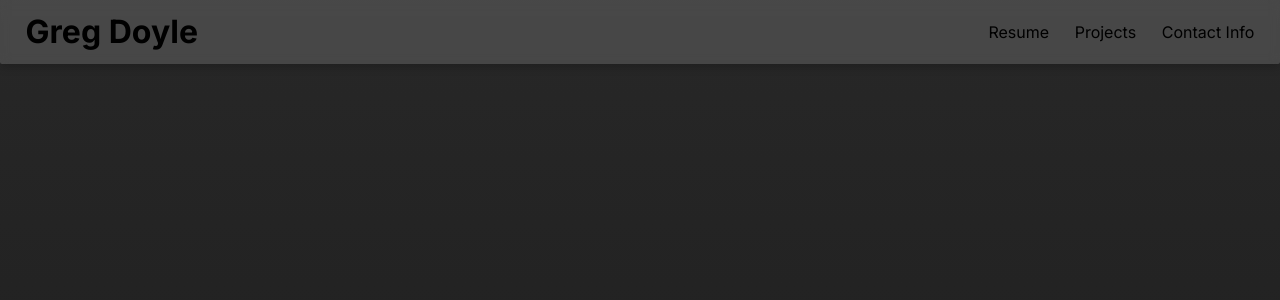
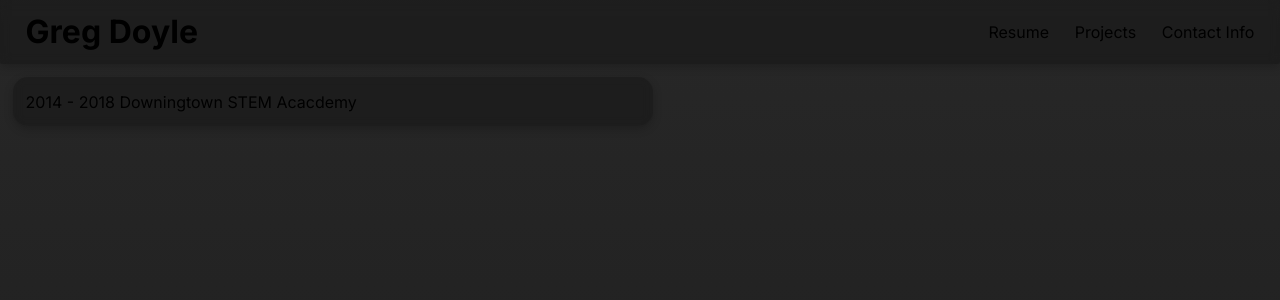
Before and after one commit to 18gdoyle/GregDoylesPortfolioSite, a Next.js app in the folder greg-doyles-portfolio-site/: page / in a window 1280 px wide. Both pictures are taken after a click on the element "Resume". Shown: the top 300 px of the page. Built offline with nearby package versions, Linux system fonts and the light colour scheme.

Commit message:
init resume timeline page

```diff
--- a/greg-doyles-portfolio-site/app/components/NavBar.css
+++ b/greg-doyles-portfolio-site/app/components/NavBar.css
@@ -3,14 +3,15 @@
     width: 100%;
     top: 0;
     height: 8vh;
-    background-color: rgba(255, 255, 255, .15);
+    background-color: rgba(0, 0, 0, 0.25);
     backdrop-filter: blur(5px);
+    box-shadow: 0 3px 10px rgb(0 0 0 / 0.2);
     display: flex;
     align-items: center;
     padding: 2vw;
-    box-shadow: 0 3px 10px rgb(0 0 0 / 0.2);
     border-bottom-left-radius: 2px;
     border-bottom-right-radius: 2px;
+    z-index: 100;
 }
 
 .navLinks {
--- a/greg-doyles-portfolio-site/app/components/ProjectCard.css
+++ b/greg-doyles-portfolio-site/app/components/ProjectCard.css
@@ -56,7 +56,7 @@
 .hover-underline-animation {
     display: inline-block;
     position: relative;
-    color: #0087ca;
+    color: #0974f1;;
   }
 
   .hover-underline-animation:after {
@@ -67,7 +67,7 @@
     height: 2px;
     bottom: 0;
     left: 0;
-    background-color: #0087ca;
+    background-color: #0974f1;;
     transform-origin: bottom right;
     transition: transform 0.25s ease-out;
   }
--- a/greg-doyles-portfolio-site/app/globals.css
+++ b/greg-doyles-portfolio-site/app/globals.css
@@ -16,14 +16,16 @@
 
 body {
   color: rgb(var(--foreground-rgb));
-  background: -webkit-linear-gradient(360deg, #1C1C1C 10%, #494949 360%);
-  background: -moz-linear-gradient(360deg, #1C1C1C 10%, #494949 360%);
   background: linear-gradient(360deg, #1C1C1C 10%, #494949 360%);
+  min-height: 100vh
 }
 
 .pageContainer {
   position: relative;
-  height: 92vh;
-  margin-top: 8vh;
+  flex: 1 1 auto;
   overflow-y: auto;
 }
+
+.navBarPadding {
+  height: 8vh;
+}
--- a/greg-doyles-portfolio-site/app/page.tsx
+++ b/greg-doyles-portfolio-site/app/page.tsx
@@ -4,6 +4,7 @@ import WelcomeCard from './components/WelcomeCard'
 import HomePage from './pages/HomePage'
 import ProjectsPage from './pages/ProjectsPage'
 import ContactInfoPage from './pages/ContactInfoPage'
+import ResumePage from './pages/ResumePage'
 import NavBar from './components/NavBar'
 import React from 'react'
 
@@ -32,11 +33,15 @@ export default function Home() {
   }
   return (
     <main>
-      <NavBar pageSwitchEvent={handlePageSwitchEvent}></NavBar>
-      <div className="pageContainer">
-        { showHomePage ? <HomePage /> : null }
-        { showProjectsPage ? <ProjectsPage /> : null }
-        { showContactPage ? <ContactInfoPage /> : null }
+      <div className="window">
+        <NavBar pageSwitchEvent={handlePageSwitchEvent}></NavBar>
+        <div className='navBarPadding'></div>
+        <div>
+          { showHomePage ? <HomePage /> : null }
+          { showProjectsPage ? <ProjectsPage /> : null }
+          { showContactPage ? <ContactInfoPage /> : null }
+          { showResumePage ? <ResumePage /> : null }
+        </div>
       </div>
     </main>
   )
--- /dev/null
+++ b/greg-doyles-portfolio-site/app/pages/ResumePage.css
@@ -0,0 +1,11 @@
+.glassDiv {
+    width: 50%;
+    padding: 1%;
+    margin: 1%;
+    background-color: rgba(0, 0, 0, 0.22);
+    backdrop-filter: blur(5px);
+    box-shadow: 0 3px 10px rgb(0 0 0 / 0.2);
+    border-bottom-left-radius: 2px;
+    border-bottom-right-radius: 2px;
+    border-radius: 15px;
+}
--- /dev/null
+++ b/greg-doyles-portfolio-site/app/pages/ResumePage.tsx
@@ -0,0 +1,12 @@
+import './ResumePage.css'
+
+export default function Home() {
+    return (
+        <main>
+            <div className='glassDiv'>
+                2014 - 2018
+                Downingtown STEM Acacdemy
+            </div>
+        </main>
+    )
+  }
```
